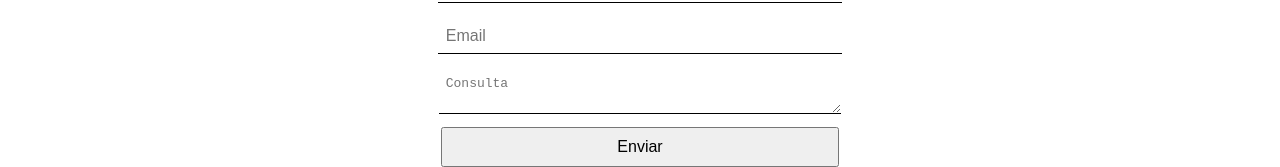
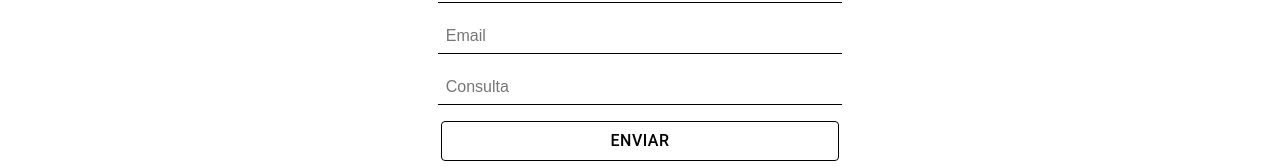
Before and after one commit to iairbaron/Landing-project, a React (Create React App) app: page / in a window 1280 px wide. Shown: the part 666-833 px from the top of the page. Built offline with nearby package versions, Linux system fonts and the light colour scheme.

Commit message:
Formulario avanzado

```diff
--- a/package.json
+++ b/package.json
@@ -3,6 +3,9 @@
   "version": "0.1.0",
   "private": true,
   "dependencies": {
+    "@emotion/react": "^11.10.6",
+    "@emotion/styled": "^11.10.6",
+    "@mui/material": "^5.12.2",
     "@testing-library/jest-dom": "^5.16.5",
     "@testing-library/react": "^13.4.0",
     "@testing-library/user-event": "^13.5.0",
--- a/src/components/commons/form/Formulario.jsx
+++ b/src/components/commons/form/Formulario.jsx
@@ -1,4 +1,8 @@
 import React from "react";
+import Button from '@mui/material/Button';
+
+
+
 
 function Formulario() {
   const inputStyle = {
@@ -37,15 +41,16 @@ function Formulario() {
 
         }}
       />
-      <textarea
+      <input
         placeholder="Consulta"
         style={{
           ...inputStyle,
         }}
-      ></textarea>
-      <button type="submit" style={{fontSize: "1em", width:"31.1vw", height:"5vh",   }}>
-        Enviar
-      </button>
+      ></input>
+      <Button variant="outlined" size="small" style={{color:"black", border:"solid 1px black ",fontSize: "1em", width:"31.1vw", height:"5vh" }}>
+          Enviar
+        </Button>
+
     </form>
   );
 }
```
Also changed, not shown: src/components/commons/form/Button.jsx (added), 1 other file (tests, documents, lock files or other folders).
